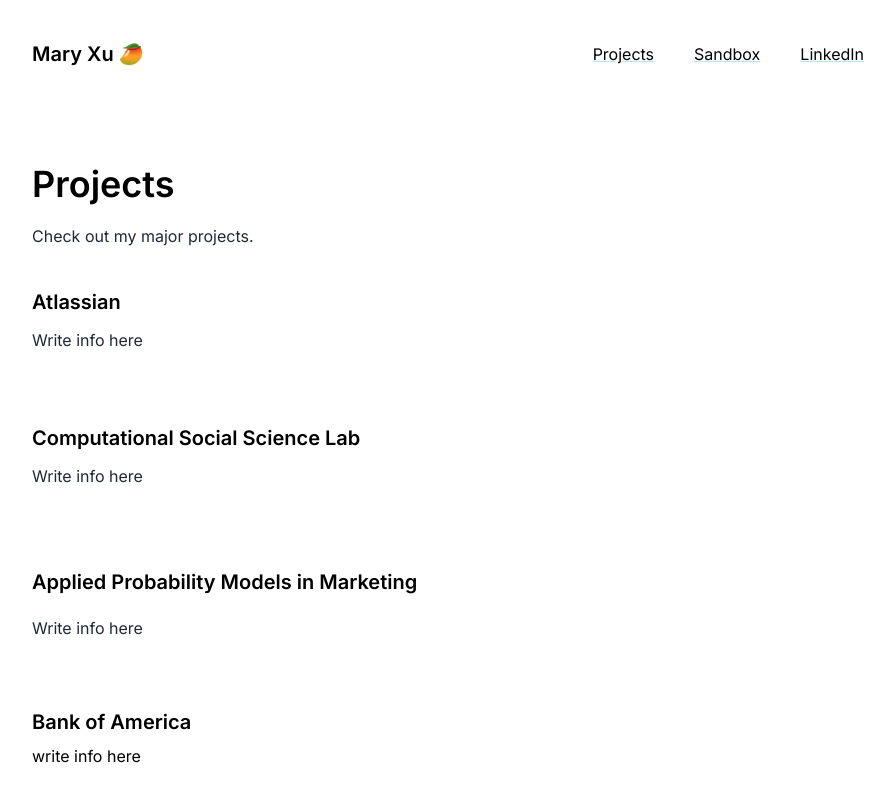
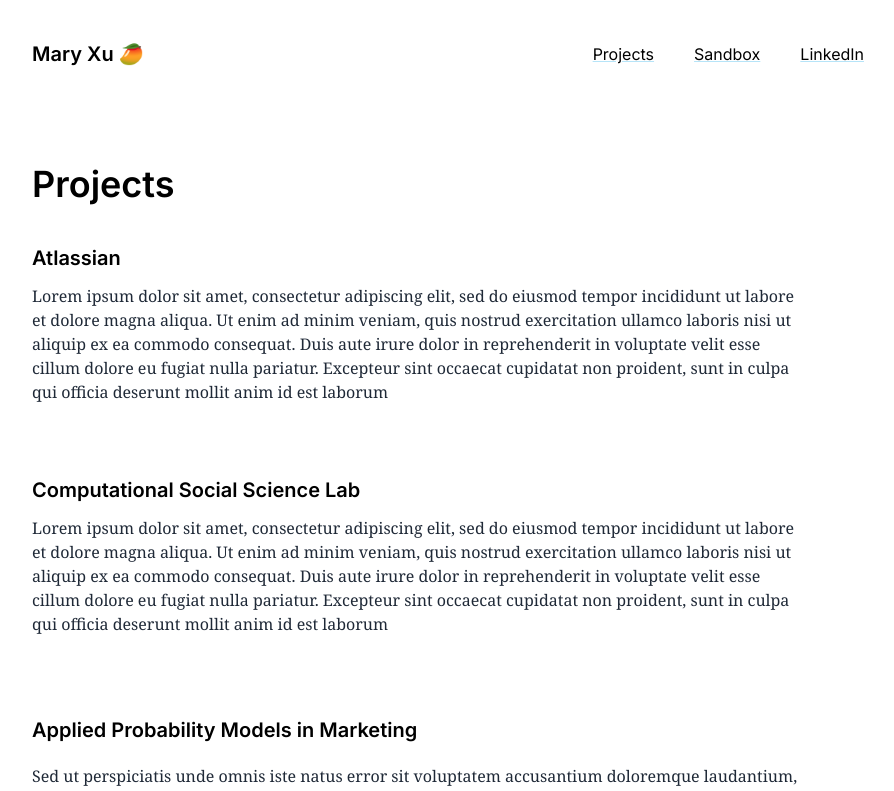
Before and after one commit to mxumary/mxumary.github.io, a Next.js app: page /projects in a window 1280 px wide. Shown: the top 791 px of the page, without its empty margins (128-1022 px from the left). Built offline with nearby package versions, Linux system fonts and the light colour scheme.

Commit message:
mixing up font types

```diff
--- a/app/globals.css
+++ b/app/globals.css
@@ -6,8 +6,7 @@ html,
 body {
   padding: 0;
   margin: 0;
-  font-family: -apple-system, BlinkMacSystemFont, Segoe UI, Roboto, Oxygen,
-    Ubuntu, Cantarell, Fira Sans, Droid Sans, Helvetica Neue, sans-serif;
+  /* font-family: serif; */
 }
 
 a {
@@ -18,7 +17,3 @@ a {
 * {
   box-sizing: border-box;
 }
-/* @font-face {
-  font-family: "serif";
-  src: url("../public/Burtons.otf");
-} */
--- a/app/page.js
+++ b/app/page.js
@@ -16,20 +16,20 @@ export default function Home() {
         <main>
             <div className="px-20">
               <h2 className = 'text-4xl py-2 font-semibold'>Hi, I&apos;m Mary 👋</h2>
-              <p className = 'text-md py-2 mt-1 text-slate-800 max-w-3xl'>
+              <p className = 'font-serif text-md py-2 mt-1 text-slate-800 max-w-3xl'>
                 Currently, I&apos;m a data science intern at Atlassian. I study statistics
                 and business at the University of Pennsylvania/The Wharton School, researching small-group
                 deliberation at the <Link className="underline decoration-sky-500/30" href="https://css.seas.upenn.edu/">Computational Social Science Lab</Link>.
               </p>
-              <p className = 'text-md py-1 mt-1 text-slate-800 max-w-3xl'>
+              <p className = 'font-serif text-md py-1 mt-1 text-slate-800 max-w-3xl'>
                 My passion lies at the intersection of technology and various fields, including product development, academia, and accessibility.
                 This passion has driven me to explore these areas more deeply and understand how they can be optimized using modern technologies.
               </p>
-              <p className = 'text-md py-1 mt-1 text-slate-800 max-w-3xl'>
+              <p className = 'font-serif text-md py-1 mt-1 text-slate-800 max-w-3xl'>
                 Previously, I was a data engineering intern at Bank of America, a data stories reporter at <Link className="underline decoration-sky-500/30" href="https://www.thedp.com/">The Daily Pennsylvanian</Link>,
                 and a web developer at the UPenn Student Federal Credit Union.
               </p>
-              <p className = 'text-md py-1 mt-1 text-slate-800 max-w-3xl'>
+              <p className = 'font-serif text-md py-1 mt-1 text-slate-800 max-w-3xl'>
                 I&apos;m most reachable by <Link className="underline decoration-sky-500/30" href="https://www.linkedin.com/in/mxumary/">LinkedIn</Link>. You can also find me on <Link className="underline decoration-sky-500/30" href="https://github.com/mxumary">Github</Link>. Feel free to say hi!
               </p>
             </div>
--- a/app/projects/page.js
+++ b/app/projects/page.js
@@ -15,29 +15,30 @@ export default function Projects() {
         <main>
           <div className="px-20">
             <h2 className = 'text-4xl py-2 font-semibold'>Projects</h2>
-            <p className = 'text-md py-2 mt-1 text-slate-800 max-w-3xl'>
-              Check out my major projects.
-            </p>
           </div>
           <div className="px-20 py-8">
             <h2 className = 'text-xl font-semibold'>Atlassian</h2>
-            <p className = 'text-md py-2 mt-1 text-gray-800 max-w-3xl'>Write info here</p>
+            <p className = 'font-serif text-md py-2 mt-1 text-gray-800 max-w-3xl'>Lorem ipsum dolor sit amet, consectetur adipiscing elit, sed do eiusmod tempor incididunt ut labore et dolore magna aliqua. Ut enim ad minim veniam, quis nostrud exercitation ullamco laboris nisi ut aliquip ex ea commodo consequat. Duis aute irure dolor in reprehenderit in voluptate velit esse cillum dolore eu fugiat nulla pariatur. Excepteur sint occaecat cupidatat non proident, sunt in culpa qui officia deserunt mollit anim id est laborum</p>
           </div>
           <div className="px-20 py-8">
             <h2 className = 'text-xl font-semibold'>Computational Social Science Lab</h2>
-            <p className = 'text-md py-2 mt-1 text-gray-800 max-w-3xl'>Write info here</p>
+            <p className = 'font-serif text-md py-2 mt-1 text-gray-800 max-w-3xl'>
+            Lorem ipsum dolor sit amet, consectetur adipiscing elit, sed do eiusmod tempor incididunt ut labore et dolore magna aliqua. Ut enim ad minim veniam, quis nostrud exercitation ullamco laboris nisi ut aliquip ex ea commodo consequat. Duis aute irure dolor in reprehenderit in voluptate velit esse cillum dolore eu fugiat nulla pariatur. Excepteur sint occaecat cupidatat non proident, sunt in culpa qui officia deserunt mollit anim id est laborum
+              </p>
           </div>
           <div className="px-20 py-8">
             <h2 className = 'text-xl py-2 font-semibold'>Applied Probability Models in Marketing</h2>
-            <p className = 'text-md py-2 mt-1 text-gray-800 max-w-3xl'>Write info here</p>
+            <p className = 'font-serif text-md py-2 mt-1 text-gray-800 max-w-3xl'>Sed ut perspiciatis unde omnis iste natus error sit voluptatem accusantium doloremque laudantium, totam rem aperiam, eaque ipsa quae ab illo inventore veritatis et quasi architecto beatae vitae dicta sunt explicabo. Nemo enim ipsam voluptatem quia voluptas sit aspernatur aut odit aut fugit, sed quia consequuntur magni dolores eos qui ratione voluptatem sequi nesciunt</p>
           </div>
           <div className="px-20 py-5">
             <h2 className = 'text-xl py-2 font-semibold'>Bank of America</h2>
-            <p>write info here</p>
+            <p className = 'font-serif text-md py-2 mt-1 text-gray-800 max-w-3xl'>
+            Nam pellentesque mi at lacus iaculis, et ornare turpis efficitur. Suspendisse velit turpis, bibendum et elit ac, molestie consectetur leo. Class aptent taciti sociosqu ad litora torquent per conubia nostra, per inceptos himenaeos. Nam sollicitudin ligula ac egestas posuere. Interdum et malesuada fames ac ante ipsum primis in faucibus. Curabitur a diam mauris. Aliquam eget laoreet dolor. Nulla quis ligula in arcu consequat sagittis consectetur in purus. Etiam nec odio venenatis, dapibus odio tincidunt, ullamcorper ipsum. Proin scelerisque commodo dui in porttitor.
+            </p>
           </div>
           <div className="px-20 py-5">
             <h2 className = 'text-xl font-semibold'>Other projects</h2>
-            <ul className = 'text-md py-2 mt-1 text-gray-800 max-w-3xl'>
+            <ul className = 'font-serif text-md py-2 mt-1 text-gray-800 max-w-3xl'>
               <li>hi there</li>
               <li>another one</li>
               <li>put this in later</li>
--- a/app/sandbox/page.js
+++ b/app/sandbox/page.js
@@ -15,8 +15,11 @@ export default function Home() {
             <main>
                 <div className="px-20">
                   <h2 className = 'text-4xl py-2 font-semibold'>Sandbox</h2>
-                  <p className = 'text-md py-2 mt-1 text-slate-800 max-w-3xl'>
-                    Some other projects that might not fit under the traditional data science portfolio.
+                  <p className = 'mb-4 text-md py-2 mt-1 text-slate-800 max-w-3xl font-serif'>
+                  Praesent ut convallis augue. Donec auctor consequat molestie. Maecenas lobortis, lorem porta auctor rutrum, libero ex pulvinar massa, id dapibus ex erat vel velit. Nam egestas vulputate lacus, quis elementum ante euismod id. Donec id tortor sagittis, tincidunt lectus gravida, auctor lectus.
+                  </p>
+                  <p className = 'mb-4 text-md py-2 mt-1 text-slate-800 max-w-3xl font-serif'>
+                  Vestibulum fermentum lacus at arcu vulputate, sodales vehicula justo posuere. Aenean mattis, justo ultricies convallis auctor, leo odio vehicula leo, ac pretium eros ligula ut tortor. Aliquam non dolor nec dui sagittis lobortis at sodales ipsum. Mauris gravida volutpat justo, in semper leo scelerisque vel. Nam ut risus vel magna fermentum mollis vitae ut diam. Duis vitae turpis tellus. Etiam semper non mauris facilisis porta.
                   </p>
                 </div>
             </main>
--- a/tailwind.config.js
+++ b/tailwind.config.js
@@ -12,6 +12,9 @@ module.exports = {
         'gradient-conic':
           'conic-gradient(from 180deg at 50% 50%, var(--tw-gradient-stops))',
       },
+      fontFamily: {
+        'serif': ['Georgia', 'Cambria', 'Times New Roman', 'Times', 'serif'],
+      },
     },
   },
   plugins: [],
```
